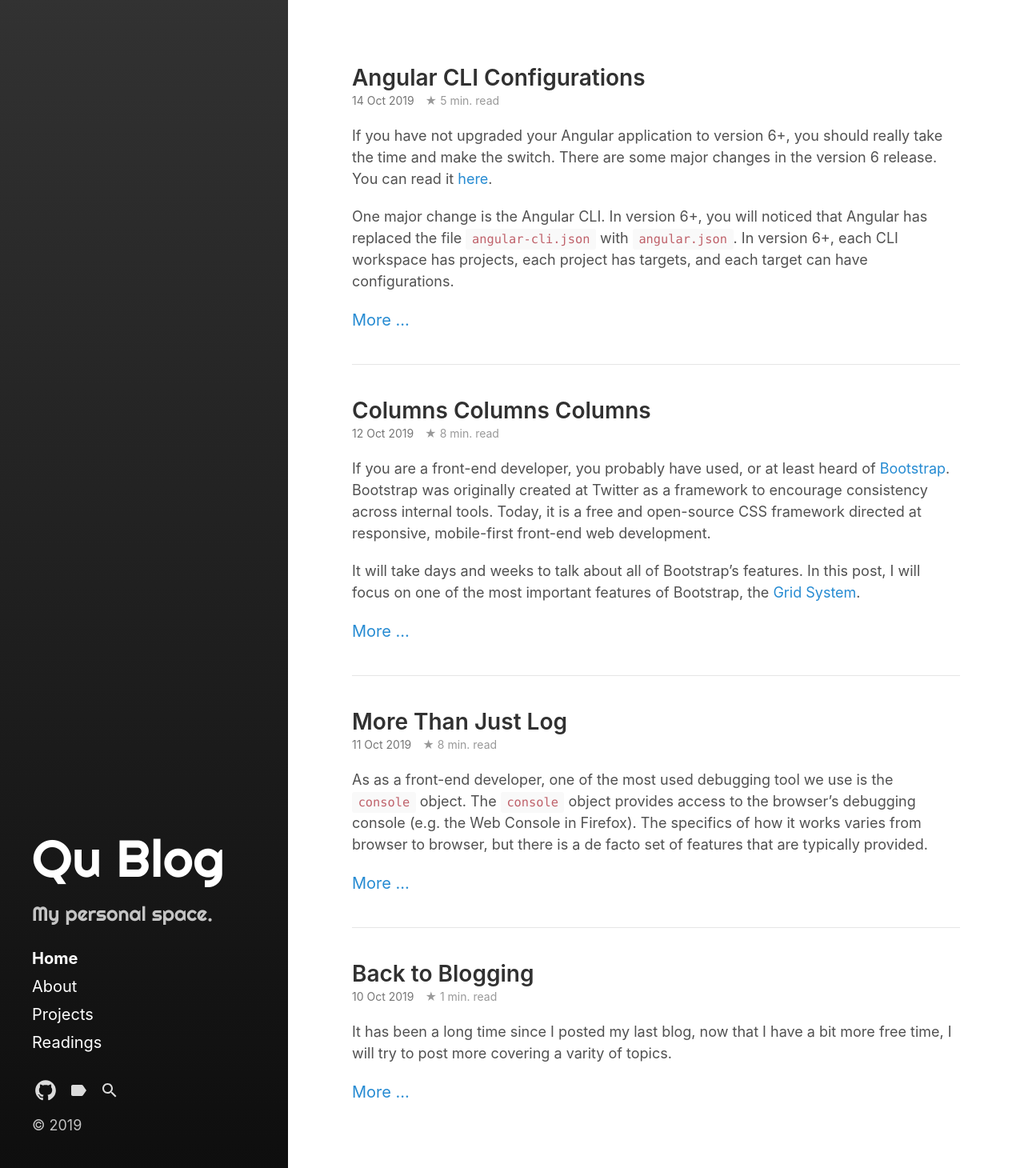
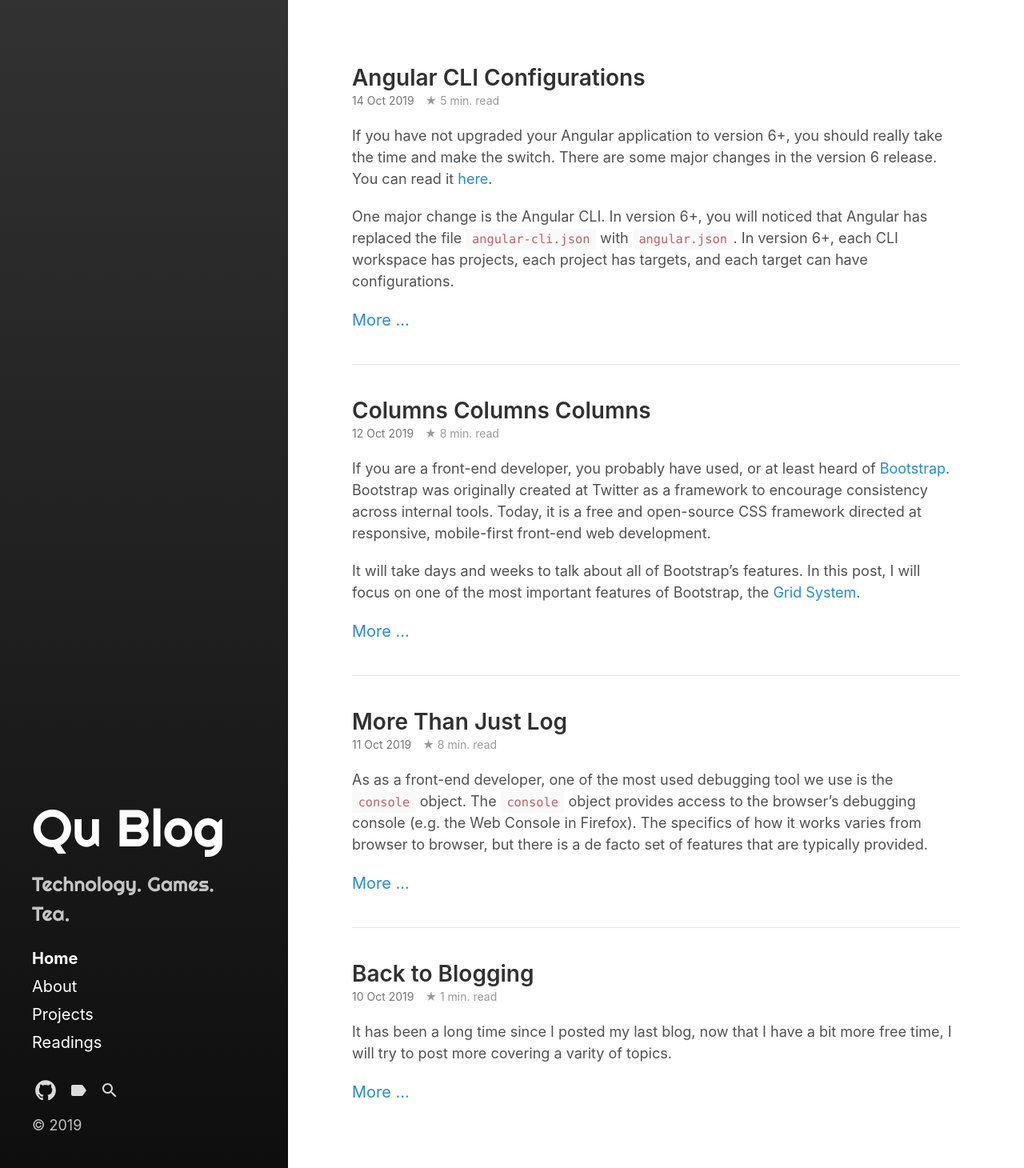
Before and after one commit to yiqu/yiqu.github.io, a Jekyll site: the page built from index.html, in a window 1280 px wide. Shown: the whole page at 80% size. Built offline with Jekyll 4.4.1, drawn with Linux system fonts in a browser that asks for light colours; some web fonts are replaced; the list of posts is cut into pages by our own code.

Commit message:
Update _config.yml

```diff
--- a/_config.yml
+++ b/_config.yml
@@ -5,7 +5,7 @@ highlighter:      rouge
 # Setup
 title:            Qu Blog
 tagline:          'Thoughts from Kevin'
-description:      'My personal space.'
+description:      'Technology. Games. Tea.'
 url:              https://yiqu.github.io
 baseurl:          '/'
                   # the optional subpath of your site, e.g. "/blog"
```
